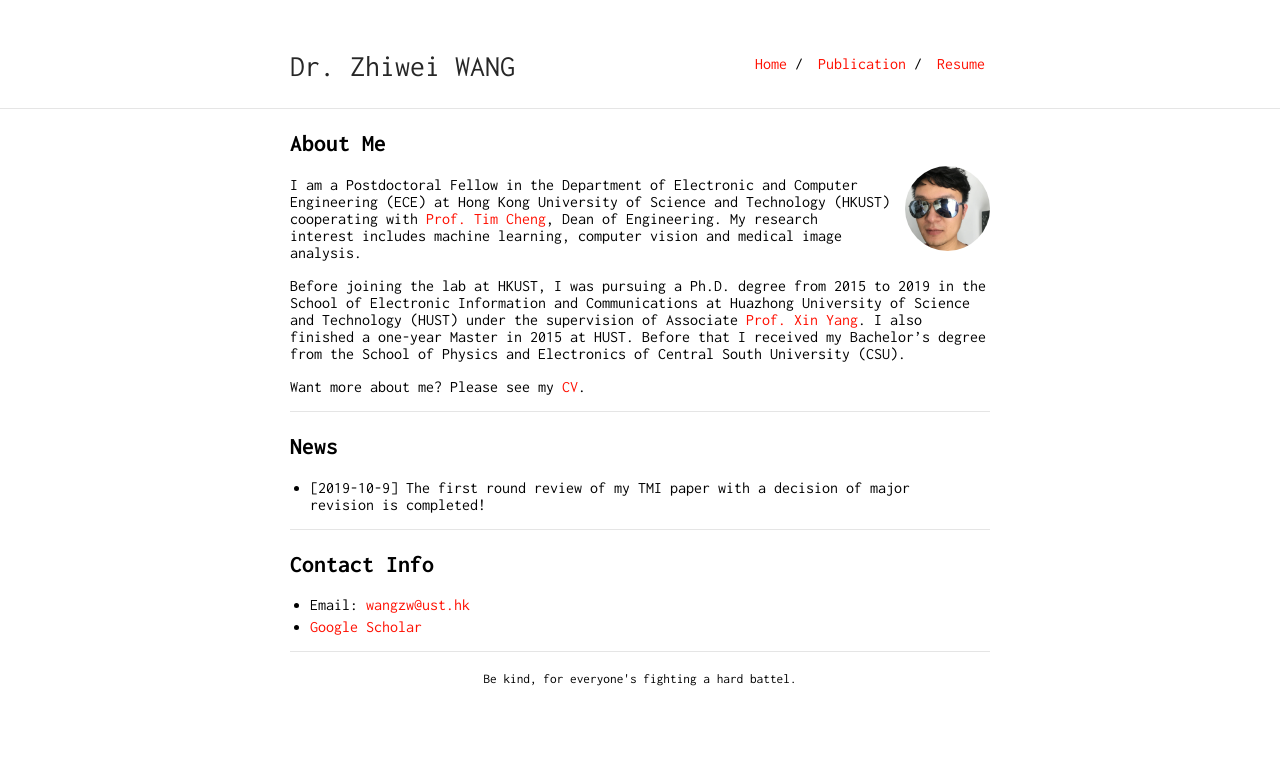
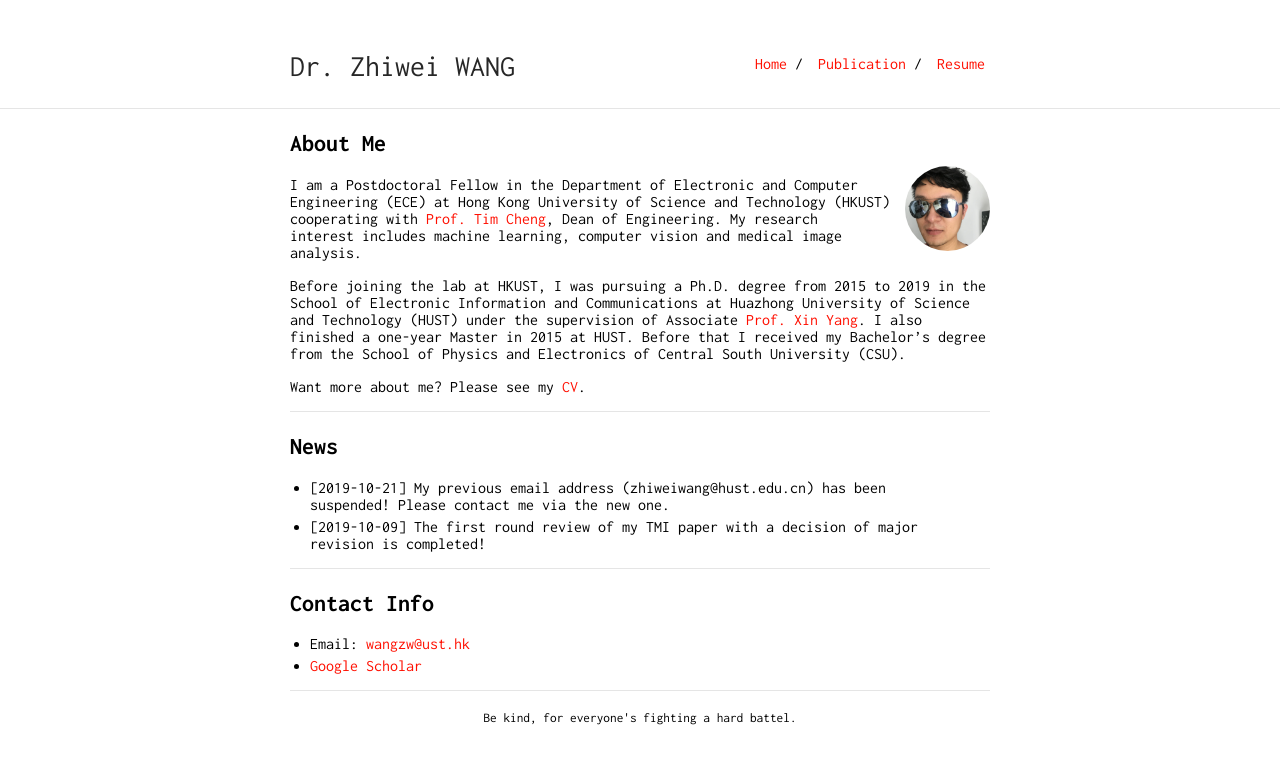
Before and after one commit to Andysis/andysis.github.io, a Jekyll site: the page built from index.md, in a window 1280 px wide. Shown: the top 764 px of the page. Built offline with Jekyll 4.4.1, drawn with Linux system fonts in a browser that asks for light colours; our own code applies the rules of GitHub Pages for plain Markdown files.

Commit message:
Update index.md

```diff
--- a/index.md
+++ b/index.md
@@ -16,7 +16,8 @@ Want more about me? Please see my [CV](resume.pdf).
 
 ## News
 
-* [2019-10-9] The first round review of my TMI paper with a decision of major revision is completed!
+* [2019-10-21] My previous email address (zhiweiwang@hust.edu.cn) has been suspended! Please contact me via the new one.
+* [2019-10-09] The first round review of my TMI paper with a decision of major revision is completed!
 
 ---
 
```
